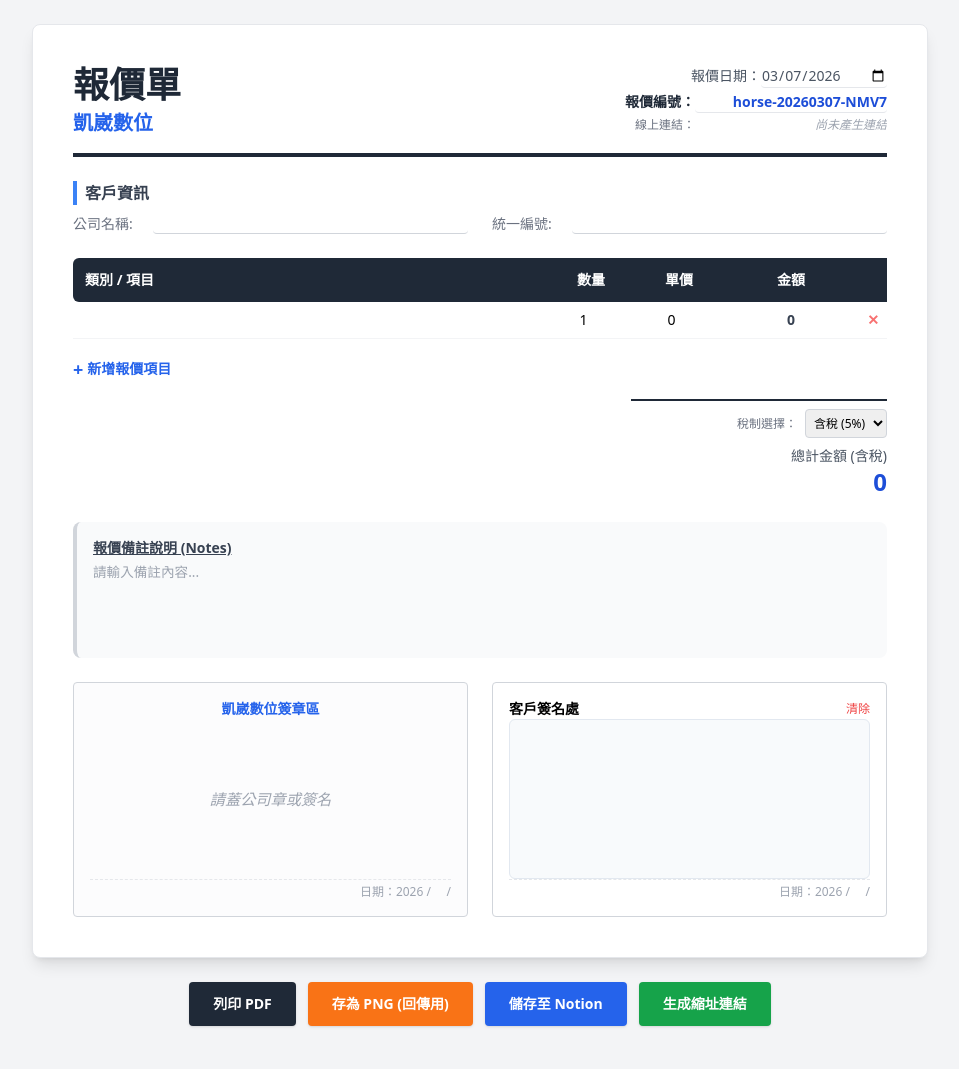
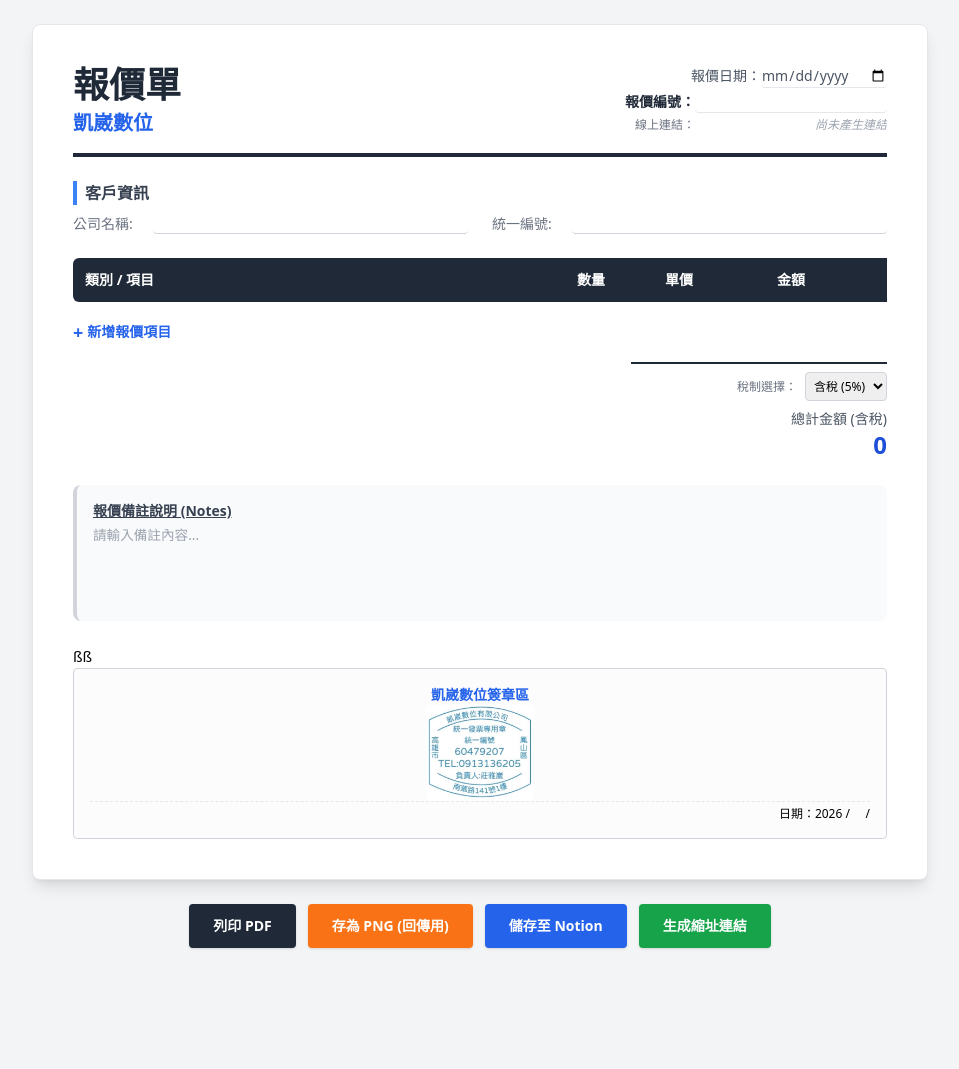
Before and after one commit to kevinhuang-maker/price-generator, a plain HTML site: page index.html in a window 1280 px wide. Shown: the whole page, without its empty margins (160-1119 px from the left). After the commit the page ends 1012 px from the top, so only its background shows below. Drawn offline with nearby package versions, Linux system fonts and the light colour scheme.

Commit message:
add logo

```diff
--- a/index.html
+++ b/index.html
@@ -91,20 +91,17 @@
         <div class="mb-6 bg-gray-50 p-4 rounded-lg border-l-4 border-gray-300">
             <h4 class="font-bold text-gray-700 mb-1 text-sm underline">報價備註說明 (Notes)</h4>
             <textarea id="quoteNote" oninput="autoHeight(this)" class="w-full bg-transparent outline-none text-gray-600" placeholder="請輸入備註內容..."></textarea>
-        </div>
+        </div>ßß
 
-        <div class="grid grid-cols-1 md:grid-cols-2 gap-6 signature-grid">
-            <div class="border border-gray-300 rounded p-4 min-h-[160px] flex flex-col justify-between italic text-gray-400 text-center bg-gray-50/50">
-                <p class="font-bold text-sm text-blue-600 not-italic text-center">凱崴數位簽章區</p>
-                請蓋公司章或簽名
-                <div class="text-xs pt-1 border-t border-dashed text-right not-italic">日期：2026 / &nbsp;&nbsp;&nbsp; / </div>
-            </div>
-            <div class="border border-gray-300 rounded p-4 min-h-[160px] flex flex-col justify-between">
-                <div class="flex justify-between items-center"><p class="font-bold text-sm">客戶簽名處</p><button type="button" onclick="clearSignature()" class="no-print text-xs text-red-500">清除</button></div>
-                <div class="signature-wrapper"><canvas id="signature-pad"></canvas></div>
-                <div class="text-xs text-gray-400 pt-1 border-t border-dashed text-right">日期：2026 / &nbsp;&nbsp;&nbsp; / </div>
-            </div>
-        </div>
+        <div class="border border-gray-300 rounded p-4 min-h-[160px] flex flex-col justify-between text-center bg-gray-50/50">
+            <p class="font-bold text-sm text-blue-600 text-center">凱崴數位簽章區</p>
+
+            <img src="logo.jpg"
+                alt="公司章"
+            class="mx-auto max-h-24 object-contain">
+
+            <div class="text-xs pt-1 border-t border-dashed text-right">日期：2026 / &nbsp;&nbsp;&nbsp; / </div>
+    </div>
     </div>
 
     <div class="max-w-4xl mx-auto mt-6 flex gap-3 justify-center no-print flex-wrap px-4 pb-10">
```
